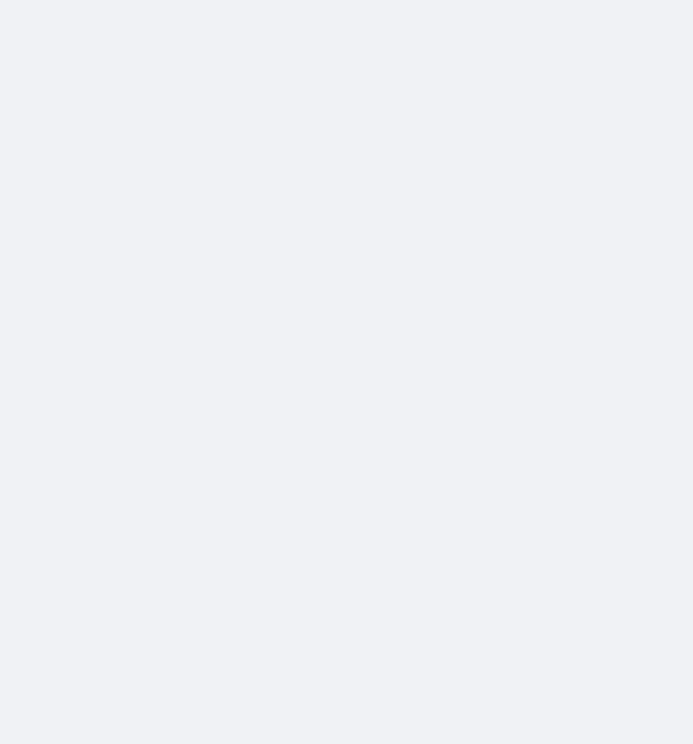
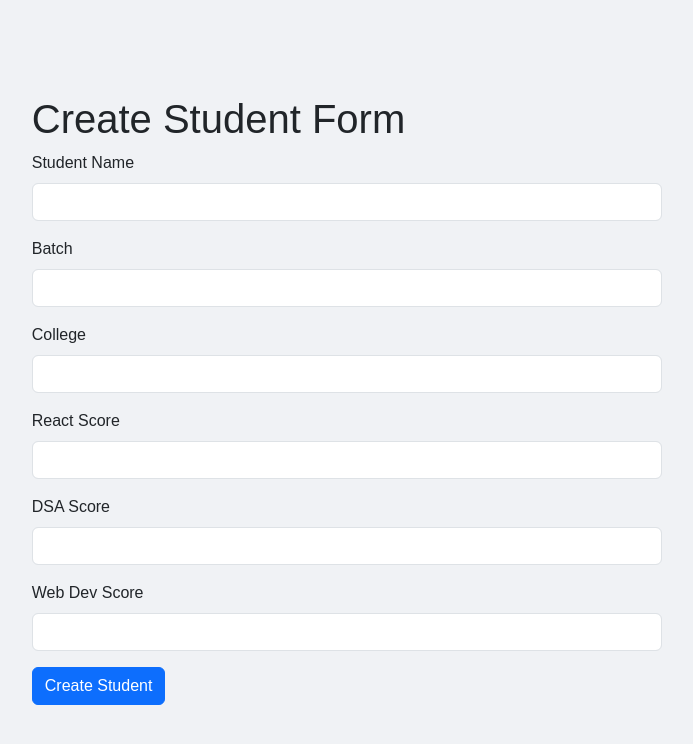
Before and after one commit to latamanwani/placement-react, a React (Create React App) app: page /create-student in a window 1280 px wide. Before the commit this address had no page. Shown: the top 744 px of the page, without its empty margins (293-986 px from the left). Built offline with nearby package versions, Linux system fonts and the light colour scheme.

Commit message:
handle student create form

```diff
--- a/src/App.js
+++ b/src/App.js
@@ -6,6 +6,7 @@ import { BrowserRouter as Router, Route, Routes } from "react-router-dom";
 import { useState } from 'react';
 import PlacementList from './Components/Placement/PlacementList';
 import InterviewForm from './Components/Interview/InterviewForm';
+import CreateStudentForm from './Components/Students/CreateStudentForm';
 
 function App() {
   const [user, setLoginUser] = useState({})
@@ -21,6 +22,7 @@ function App() {
           <Route path="/login" element={<Login setLoginUser={setLoginUser} />} />
           <Route path="/register" element={<Register />} />
           <Route path="/create-interview" element={<InterviewForm />} />
+          <Route path="/create-student" element={<CreateStudentForm />} />
         </Routes>
       </Router>
     </div>
--- a/src/Components/Interview/InterviewForm.jsx
+++ b/src/Components/Interview/InterviewForm.jsx
@@ -47,7 +47,7 @@ const InterviewForm = () => {
                 <input type="date" name="date" value={date} onChange={(e) => handleDateChange(e)} class="form-control-text" id="exampleFormControltext1" />
               </div>
               <div class="form-group">
-                <button className="btn btn-primary" onClick={(e) => handleSubmit(e)}>Create Interview</button>
+                <button className="btn btn-primary" onClick={(e) => handleSubmit(e)}>Create Student</button>
               </div>
             </form>
           </div>
--- /dev/null
+++ b/src/Components/Students/CreateStudentForm.jsx
@@ -0,0 +1,86 @@
+import { useState } from "react"
+import axios from 'axios'
+
+const CreateStudentForm = () => {
+  const [] = useState()
+
+  const [formData, setFormDate] = useState({
+    student_name: "",
+    batch: "",
+    college: "",
+    dsa: "",
+    webd: "",
+    reactScore: "",
+  })
+
+  const handleFieldChange = (e) => {
+    setFormDate({ ...formData, [e.target.name]: e.target.value })
+  }
+
+  const handleSubmit = (e) => {
+    e.preventDefault()
+    const { student_name, reactScore, batch, college, dsa, webd } = formData
+    let data = {
+      name: student_name,
+      react: reactScore,
+      batch,
+      college,
+      dsa,
+      webd,
+    }
+
+    axios.post("http://localhost:8080/students/create", data)
+      .then(res => {
+        console.log(res.data.message);
+      })
+    console.log("Interview Form Data", data)
+  }
+
+  return (
+    <>
+      <div className="row ">
+        <div className="col-12">
+          <h1>Create Student Form</h1>
+        </div>
+        <div className="col-12">
+          <div >
+            <form>
+              <div class="mb-3">
+                <label for="exampleFormControlInput1" className="form-label">Student Name</label>
+                <input onChange={(e) => handleFieldChange(e)} name="student_name" value={formData.student_name} type="text" className="form-control" />
+              </div>
+              <div className="mb-3">
+                <label for="exampleFormControlInput1" className="form-label">Batch</label>
+                <input onChange={(e) => handleFieldChange(e)} name="batch" value={formData.batch} type="text" className="form-control" />
+              </div>
+              <div className="mb-3">
+                <label for="exampleFormControlInput1" className="form-label">College</label>
+                <input onChange={(e) => handleFieldChange(e)} name="college" value={formData.college} type="text" className="form-control" />
+              </div>
+              <div className="mb-3">
+                <label for="exampleFormControlInput1" className="form-label">React Score</label>
+                <input onChange={(e) => handleFieldChange(e)} name="reactScore" value={formData.reactScore} type="text" className="form-control" />
+              </div>
+              <div className="mb-3">
+                <label for="exampleFormControlInput1" className="form-label">DSA Score</label>
+                <input onChange={(e) => handleFieldChange(e)} name="dsa" value={formData.dsa} type="text" className="form-control" />
+              </div>
+              <div className="mb-3">
+                <label for="exampleFormControlInput1" className="form-label">Web Dev Score</label>
+                <input onChange={(e) => handleFieldChange(e)} name="webd" value={formData.webd} type="text" className="form-control" />
+              </div>
+              <div className="form-group">
+                <button className="btn btn-primary" onClick={(e) => handleSubmit(e)}>Create Student</button>
+              </div>
+            </form>
+          </div>
+          {/* <h1>List of Previous Interviews</h1> */}
+
+          {/* <button></button> */}
+        </div>
+      </div>
+    </>
+  )
+}
+
+export default CreateStudentForm
```
Also changed, not shown: 1 other file (tests, documents, lock files or other folders).
